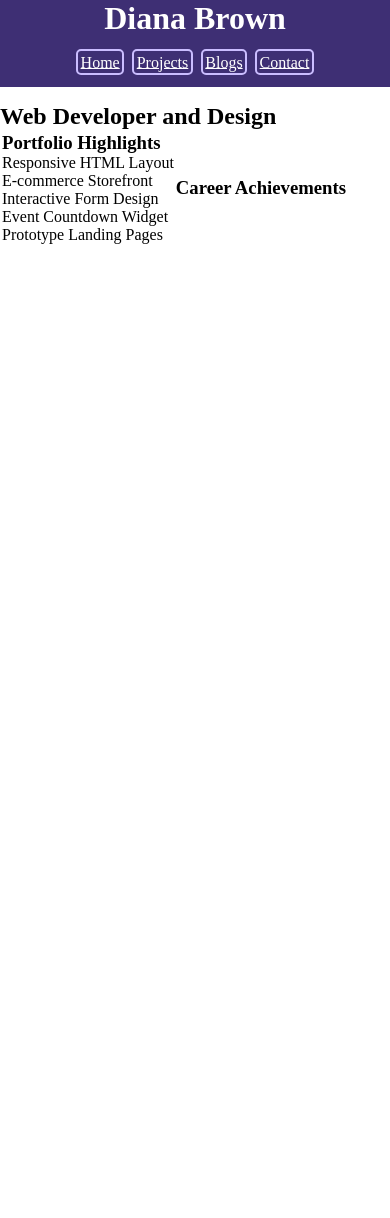
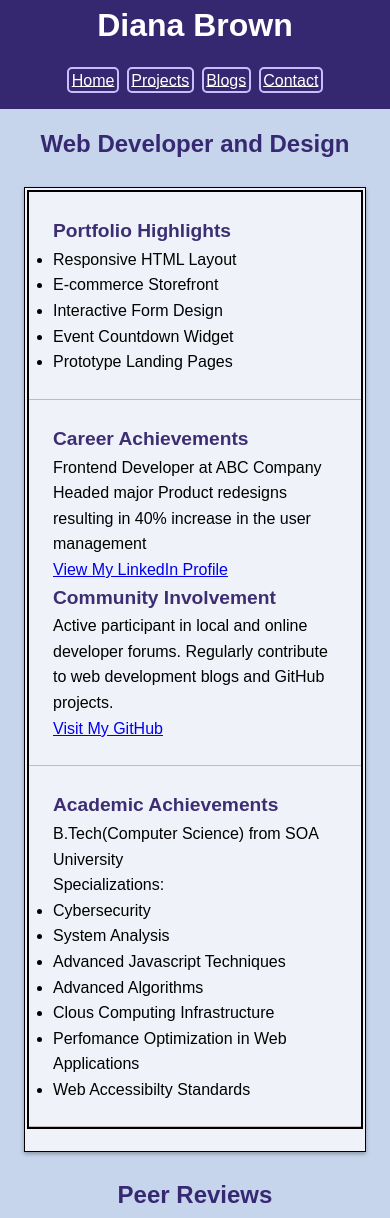
Before and after one commit to Arup-07/GeeksforGeeks, a plain HTML site: page Week 2/Day 11/Responsive Portfolio/index.html in a window 390 px wide. Shown: the top 1218 px of the page. Before the commit the page ends 844 px from the top, so only its background shows below. Drawn offline with Linux system fonts and the light colour scheme.

Commit message:
day 11 assignment

```diff
--- a/Week 2/Day 11/Responsive Portfolio/index.html
+++ b/Week 2/Day 11/Responsive Portfolio/index.html
@@ -1,11 +1,13 @@
 <!DOCTYPE html>
 <html lang="en">
+
 <head>
     <meta charset="UTF-8">
     <meta name="viewport" content="width=device-width, initial-scale=1.0">
     <title>Portfolio Project</title>
     <link rel="stylesheet" href="style.css">
 </head>
+
 <body>
     <header>
         <h1>Diana Brown</h1>
@@ -19,7 +21,7 @@
             </ul>
         </nav>
     </header>
-    <h2>Web Developer and Design</h2>
+    <h2><b>Web Developer and Design</b></h2>
     <table>
         <tr>
             <td>
@@ -33,10 +35,44 @@
                 </ul>
             </td>
             <td>
-                <h3><b>Career Achievements</b></h3>
-
+                <h3>Career Achievements</h3>
+                <p>Frontend Developer at ABC Company</p>
+                <p>Headed major Product redesigns resulting in 40% increase in the user management <br><a  class="links" href="#">View
+                        My LinkedIn Profile</a></p>
+                <h3>Community Involvement</h3>
+                <p>Active participant in local and online developer forums. Regularly contribute to web development
+                    blogs and GitHub projects.<br><a class='links' href="#">Visit My GitHub</a></p>
+            </td>
+            <td>
+                <h3>Academic Achievements</h3>
+                <p>B.Tech(Computer Science) from SOA University <br>Specializations:</p>
+                <ul>
+                    <li>Cybersecurity</li>
+                    <li>System Analysis</li>
+                    <li>Advanced Javascript Techniques</li>
+                    <li>Advanced Algorithms</li>
+                    <li>Clous Computing Infrastructure</li>
+                    <li>Perfomance Optimization in Web Applications</li>
+                    <li>Web Accessibilty Standards
+                    </li>
+                </ul>
             </td>
         </tr>
     </table>
+    <h2>Peer Reviews</h2>
+    <table>
+        <tr>
+            <td>John Doe consistently delivers high-quality, innovative solutions that exceed project expectations. -
+                Steven, Project Lead</td>
+            <td>John Doe is known for his precise attention to detail and his ability to mentor younger developers. -
+                David, UI Designer</td>
+            <td>John's approach to problem-solving has been instrumental in our success. - Sarah, Frontend Developer
+            </td>
+        </tr>
+    </table>
+    <footer>
+        &copy; [2025] All Rights Reserved by Diana Brown
+    </footer>
 </body>
+
 </html>
--- a/Week 2/Day 11/Responsive Portfolio/style.css
+++ b/Week 2/Day 11/Responsive Portfolio/style.css
@@ -1,23 +1,43 @@
-*{
+* {
     margin: 0;
-    padding:0;
+    padding: 0;
 }
-header{
+
+h2 {
+    text-align: center;
+    color: rgba(26, 8, 90, 0.84);
+}
+
+h3 {
+    color: rgba(26, 8, 90, 0.84);
+    font-size: 1.3em;
+}
+
+body {
+    background-color: #c6d5ec;
+    font-family: 'Arial', sans-serif;
+    line-height: 1.6;
+
+}
+
+header {
     text-align: center;
     color: white;
     background-color: rgba(26, 8, 90, 0.84);
-    padding: 1rem,0;
+    padding: 1rem, 0;
 }
-.nav ul{
+
+.nav ul {
     list-style-type: none;
-    margin-bottom:1rem;
-    display:flex;
+    margin-bottom: 1rem;
+    display: flex;
     justify-content: center;
     gap: 0.5rem;
     padding: 1rem;
 }
-.nav a{
-     color: #ffffff;
+
+.nav a {
+    color: #ffffff;
     transition: color 0.3s ease;
     border: 2px solid #CABDFF;
     border-radius: 5px;
@@ -25,6 +45,63 @@ header{
 
 }
 
-.nav :hover{
-    color:	#ac9af2;
+.nav :hover {
+    color: #ac9af2;
 }
+
+table {
+    margin: 1.5em;
+    border: 2px solid black;
+    border-width: 0.2ch;
+    background-color: rgba(255, 255, 255, 0.719);
+    box-shadow: 0 2px 4px rgba(0, 0, 0, 0.3);
+
+}
+
+td {
+    border: 1px solid black;
+    padding: 1.5em;
+
+}
+.links:hover{
+    color:rgb(190, 4, 227);
+}
+footer {
+    background-color: rgba(26, 8, 90, 0.84);
+    color: rgba(255, 255, 255, 0.877);
+    margin: 1.5rem;
+    text-align: center;
+}
+
+@media (max-width: 768px) {
+    table {
+        display: block;
+
+    }
+
+    table tr {
+        display: block;
+        margin-bottom: 20px;
+        border: 2px solid black;
+
+    }
+
+    table td {
+        display: block;
+        border: none;
+        border-bottom: 1px solid #c0bcbc;
+
+    }
+
+    header h1 {
+        font-size: 2em;
+    }
+
+    h2 {
+        font-size: 1.5em;
+    }
+
+    h3 {
+        font-size: 1.2em;
+    }
+}
```
Also changed, not shown: Week 2/Day 11/GeeksForGeeks UI CLone/index.html (added, +11 -0 lines), Week 2/Day 11/GeeksForGeeks UI CLone/style.css (added).
